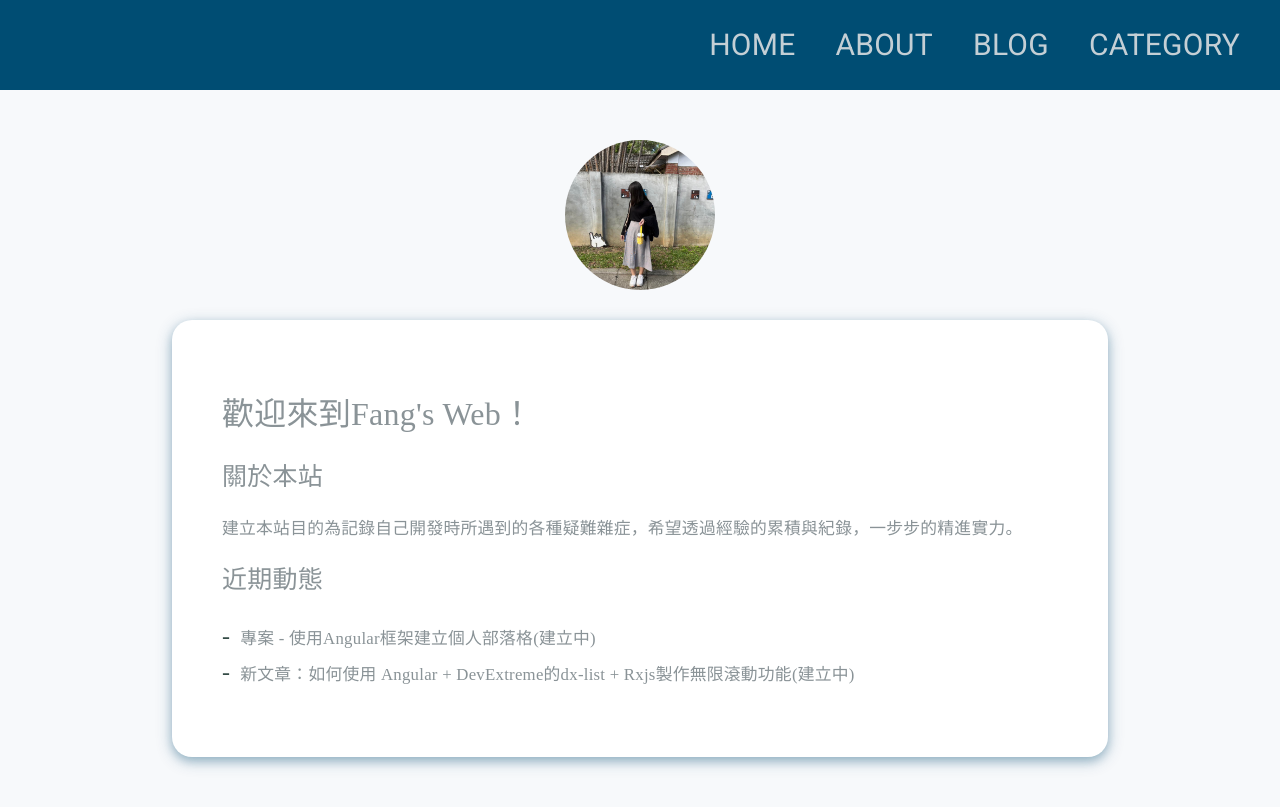
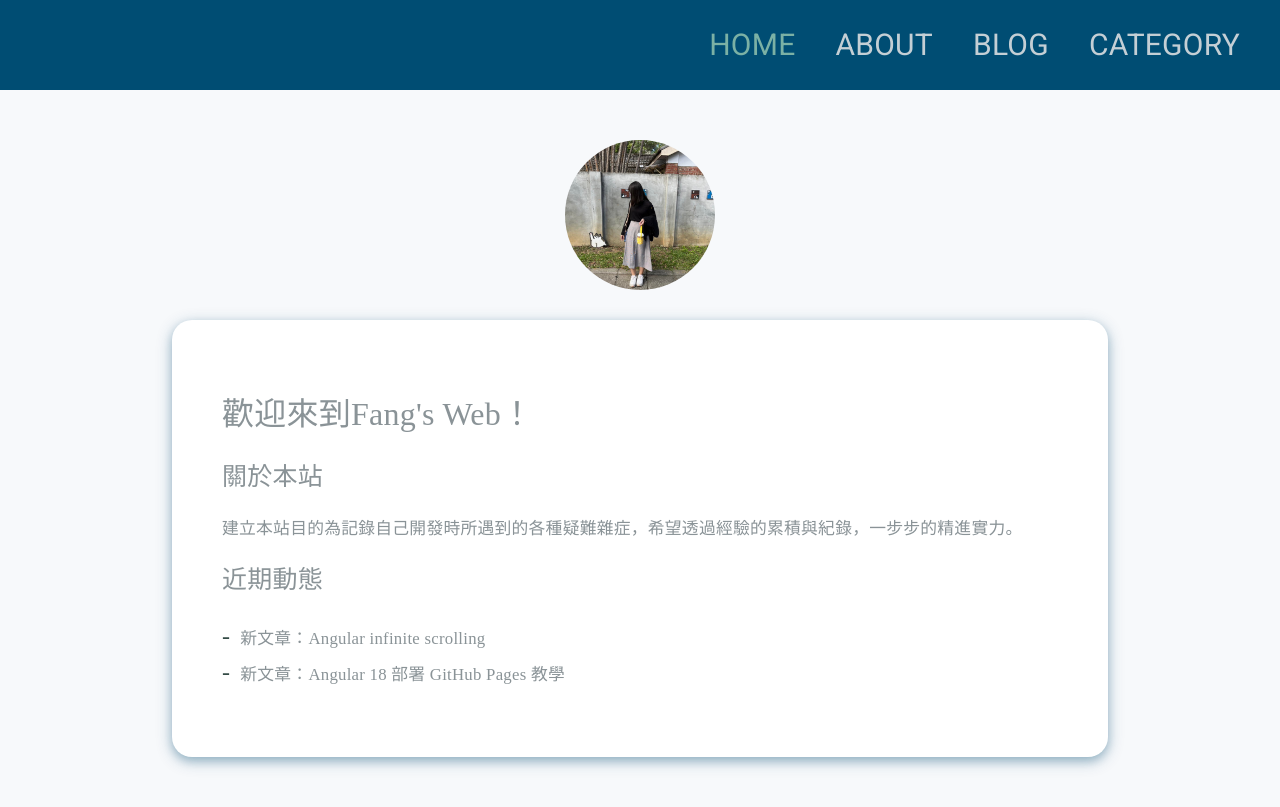
Before and after one commit to yufang0321/personal-website, an Angular app: page /home in a window 1280 px wide. Built offline with nearby package versions, Linux system fonts and the light colour scheme.

Commit message:
fix: 新增導航條selected功能、修正維修頁面導至home路由功能

```diff
--- a/src/app/components/building/building.component.html
+++ b/src/app/components/building/building.component.html
@@ -3,5 +3,5 @@
     <i class="fa-solid fa-screwdriver-wrench fa-2xl fix-icon"></i>
   </div>
   <div class="error-description">抱歉，您訪問的頁面維修中！</div>
-  <a routerLink="/home" class="button">返回首頁</a>
+  <a (click)="goHome()" class="button">返回首頁</a>
 </div>
--- a/src/app/components/building/building.component.ts
+++ b/src/app/components/building/building.component.ts
@@ -1,5 +1,6 @@
 import { CommonModule } from '@angular/common';
 import { Component } from '@angular/core';
+import { ActivatedRoute, Route, Router } from '@angular/router';
 
 @Component({
   selector: 'app-building',
@@ -10,4 +11,11 @@ import { Component } from '@angular/core';
 })
 export class BuildingComponent {
 
+  constructor(
+    private router: Router
+  ) {}
+
+  goHome() {
+    this.router.navigate(['/home'])
+  }
 }
--- a/src/app/pages/home/home.component.html
+++ b/src/app/pages/home/home.component.html
@@ -13,8 +13,8 @@
               <div class="introduce-title">近期動態</div>
               <div class="introduce-content">
                 <ul>
-                  <li>專案 - 使用Angular框架建立個人部落格(建立中)</li>
-                  <li>新文章：如何使用 Angular + DevExtreme的dx-list + Rxjs製作無限滾動功能(建立中)</li>
+                  <li><a (click)="goToArticle('25071201')">新文章：Angular infinite scrolling</a></li>
+                  <li><a (click)="goToArticle('25071301')">新文章：Angular 18 部署 GitHub Pages 教學</a></li>
                 </ul>
               </div>
             </div>
--- a/src/app/pages/home/home.component.scss
+++ b/src/app/pages/home/home.component.scss
@@ -72,6 +72,17 @@
       }
     }
   }
+
+  a {
+    cursor: pointer;
+    text-decoration: none;
+    transition: color 0.3s;
+
+    &:hover {
+      color: $primary-color;
+      text-decoration: underline;
+    }
+  }
 }
 
 @media (max-width: 768px) {
--- a/src/app/pages/home/home.component.ts
+++ b/src/app/pages/home/home.component.ts
@@ -9,6 +9,12 @@ import { Router } from '@angular/router';
 })
 export class HomeComponent {
 
-  constructor() {}
+  constructor(
+    private router: Router
+  ) {}
+
+  goToArticle(id: string) {
+    this.router.navigate(['/blogArticle', id]);
+  }
 
 }
--- a/src/app/pages/navbar/navbar.component.html
+++ b/src/app/pages/navbar/navbar.component.html
@@ -6,16 +6,16 @@
 
   <!-- 導航選單 -->
   <div class="navbar-items" [class.open]="menuOpen">
-    <div class="navbar-item">
+    <div class="navbar-item" [ngClass]="nowPage==='/home'?'selected':''">
       <a (click)="navigateTo('home')">HOME</a>
     </div>
-    <div class="navbar-item">
+    <div class="navbar-item" [ngClass]="nowPage==='/about'?'selected':''">
       <a (click)="navigateTo('about')">ABOUT</a>
     </div>
-    <div class="navbar-item">
+    <div class="navbar-item" [ngClass]="nowPage==='/blog'?'selected':''">
       <a (click)="navigateTo('blog')">BLOG</a>
     </div>
-    <div class="navbar-item">
+    <div class="navbar-item" [ngClass]="nowPage==='/category'?'selected':''">
       <a (click)="navigateTo('category')">CATEGORY</a>
     </div>
   </div>
--- a/src/app/pages/navbar/navbar.component.scss
+++ b/src/app/pages/navbar/navbar.component.scss
@@ -40,6 +40,10 @@
         transition: color 0.3s;
       }
     }
+
+    .selected {
+      color: $accent-color;
+    }
   }
 
   @media (max-width: 768px) {
--- a/src/app/pages/navbar/navbar.component.ts
+++ b/src/app/pages/navbar/navbar.component.ts
@@ -1,5 +1,6 @@
 import { Component } from '@angular/core';
-import { Router } from '@angular/router';
+import { NavigationEnd, Router } from '@angular/router';
+import { filter } from 'rxjs';
 
 @Component({
   selector: 'app-navbar',
@@ -9,7 +10,18 @@ import { Router } from '@angular/router';
 export class NavbarComponent {
   menuOpen = false;
 
+  nowPage: string = '';
+
   constructor(private router: Router) {}
+
+  ngOnInit() {
+    this.router.events
+    .pipe(filter(event => event instanceof NavigationEnd))
+    .subscribe((event: any) => {
+      console.log('目前頁面 URL:', event.urlAfterRedirects);
+      this.nowPage = event.urlAfterRedirects;
+    });
+  }
   // 切換選單顯示與隱藏
   toggleMenu() {
     this.menuOpen = !this.menuOpen;
```
